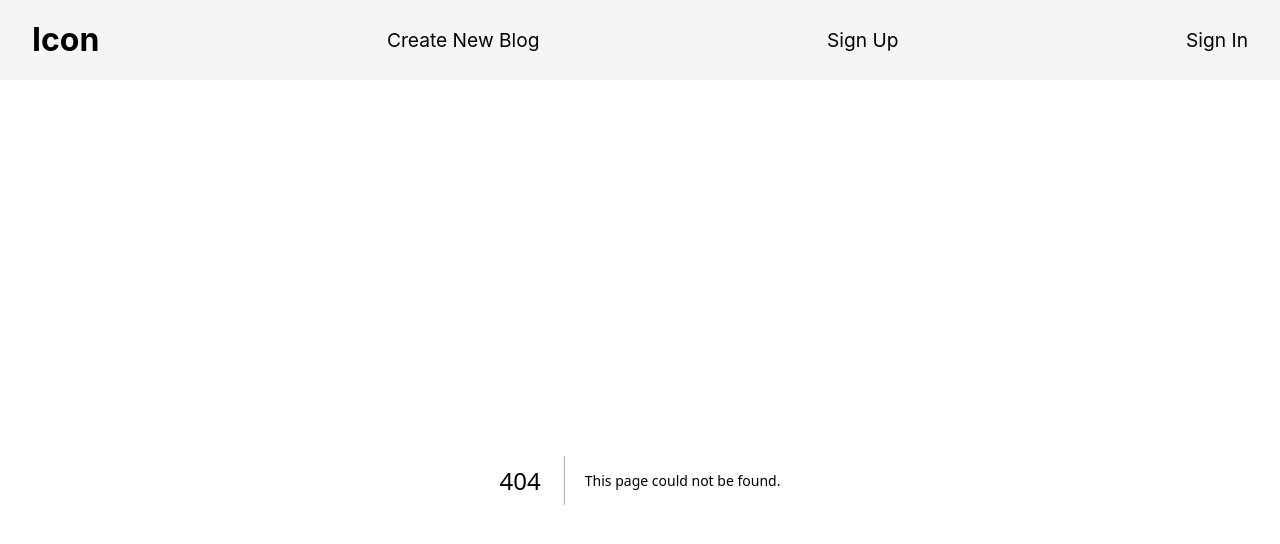
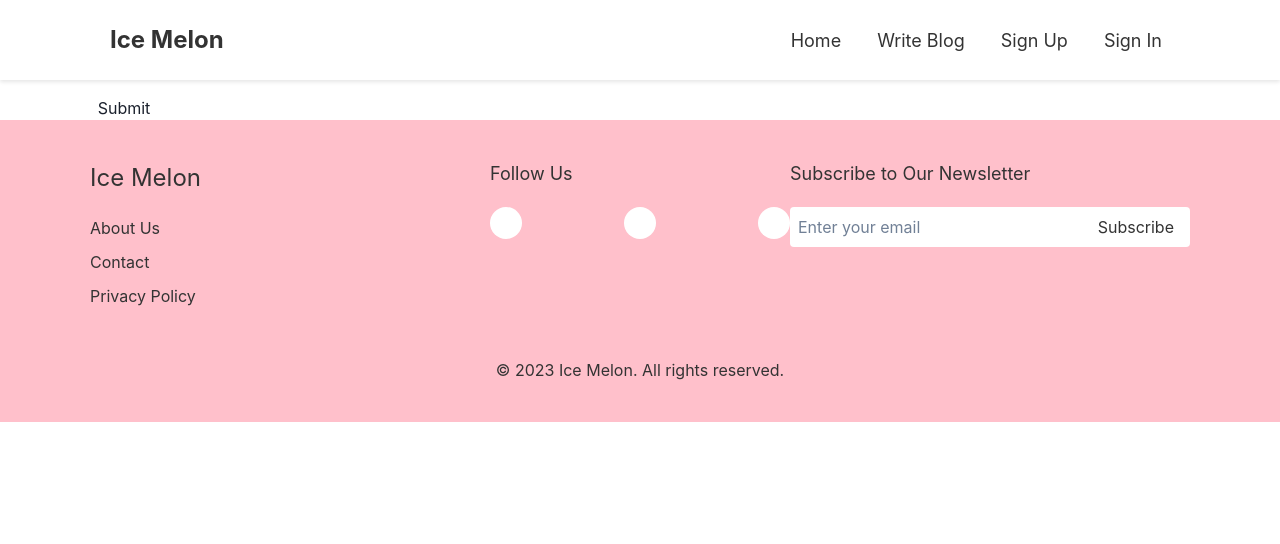
Before and after one commit to MythOfSagar/ice_melon_project, a Next.js app in the folder frontend/: page /signin in a window 1280 px wide. Before the commit this address had no page. Shown: the top 544 px of the page. Built offline with nearby package versions, Linux system fonts and the light colour scheme.

Commit message:
Stylised Components

```diff
--- /dev/null
+++ b/frontend/components/Footer.tsx
@@ -0,0 +1,66 @@
+import React from 'react';
+import Link from 'next/link';
+import styles from '../styles/Footer.module.css'
+
+const Footer: React.FC = () => {
+  return (
+    <footer className={styles.footer}>
+      <div className={styles.container}>
+        <div className={styles.navigation}>
+          <h2 className={styles.title}>Ice Melon</h2>
+          <nav>
+            <ul className={styles.list}>
+              <li className={styles.item}>
+                <Link href="/" legacyBehavior>
+                  <a>About Us</a>
+                </Link>
+              </li>
+              <li className={styles.item}>
+                <Link href="/" legacyBehavior>
+                  <a>Contact</a>
+                </Link>
+              </li>
+              <li className={styles.item}>
+                <Link href="/" legacyBehavior>
+                  <a>Privacy Policy</a>
+                </Link>
+              </li>
+            </ul>
+          </nav>
+        </div>
+        <div className={styles.social}>
+          <h3 className={styles.subtitle}>Follow Us</h3>
+          <ul className={styles.icons}>
+            <li className={styles.icon}>
+              <a href="https://www.facebook.com/icemelon">
+                <i className="fab fa-facebook"></i>
+              </a>
+            </li>
+            <li className={styles.icon}>
+              <a href="https://twitter.com/icemelon">
+                <i className="fab fa-twitter"></i>
+              </a>
+            </li>
+            <li className={styles.icon}>
+              <a href="https://www.instagram.com/icemelon">
+                <i className="fab fa-instagram"></i>
+              </a>
+            </li>
+          </ul>
+        </div>
+        <div className={styles.newsletter}>
+          <h3 className={styles.subtitle}>Subscribe to Our Newsletter</h3>
+          <form className={styles.form}>
+            <input type="email" placeholder="Enter your email" className={styles.input} />
+            <button type="submit" className={styles.button}>Subscribe</button>
+          </form>
+        </div>
+      </div>
+      <div className={styles.copy}>
+        <p>&copy; 2023 Ice Melon. All rights reserved.</p>
+      </div>
+    </footer>
+  );
+};
+
+export default Footer;
--- a/frontend/components/Navbar.tsx
+++ b/frontend/components/Navbar.tsx
@@ -1,11 +1,17 @@
-import React, { useContext, useEffect } from 'react'
-import Link from 'next/link';
-import { MyContext, MyContextType } from '@/context/mycontext';
-import styles from '../styles/Navbar.module.css'
+import React, { useContext, useEffect, useState } from "react";
+import Link from "next/link";
+ import styles from "../styles/Navbar.module.css";
+import { MyContext, MyContextType } from "@/context/mycontext";
+import { FaBars, FaTimes } from "react-icons/fa";
 
 
 
-const Navbar = () => {
+const Navbar: React.FC = () => {
+  const [isOpen, setIsOpen] = useState<boolean>(false);
+
+  const handleMenuClick = () => {
+    setIsOpen(!isOpen);
+  };
 
   const { setData, data } = useContext<MyContextType>(MyContext);
 
@@ -18,27 +24,43 @@ const Navbar = () => {
       }
     }
   }, [])
+
   return (
-    <div className={styles.navbar}>
-      <Link href={'/'} legacyBehavior>
-        <a className={styles.logo}>
-          Icon
-        </a>
-      </Link>
+    <nav className={styles.navbar}>
+      <div className={styles.container}>
+        <div className={styles.logo}>
+          <Link href="/" legacyBehavior>
+            <a>Ice Melon</a>
+          </Link>
+        </div>
+        <div className={styles.menuIcon} onClick={handleMenuClick}>
+          {isOpen ? <FaTimes /> : <FaBars />}
+        </div>
+        <ul className={`${styles.menu} ${isOpen ? styles.show : ""}`}>
+          <li>
+            <Link href="/"  legacyBehavior>
+              <a onClick={()=>setIsOpen(false)}>Home</a>
+            </Link>
+          </li>
+          <li>
+            <Link href="/writeblog"  legacyBehavior>
+              <a onClick={()=>setIsOpen(false)}>Write Blog</a>
+            </Link>
+          </li>
+          <li>
+            <Link href="/signup"  legacyBehavior>
+              <a onClick={()=>setIsOpen(false)}>Sign Up</a>
+            </Link>
+          </li>
+          <li>
+            <Link href={data.token ? '/account' : '/signin'}  legacyBehavior>
+              <a onClick={()=>setIsOpen(false)}>{data.token ? 'Account' : 'Sign In'}</a>
+            </Link>
+          </li>
+        </ul>
+      </div>
+    </nav>
+  );
+};
 
-      <Link href={'/createblog'} legacyBehavior>
-        <a className={styles.navLink}>Create New Blog</a>
-      </Link>
-
-      <Link href={'/register'} legacyBehavior>
-        <a className={styles.navLink}>Sign Up</a>
-      </Link>
-
-      <Link href={data.token ? '/account' : '/login'} legacyBehavior>
-        <a className={styles.navLink}>{data.token ? 'Account' : 'Sign In'}</a>
-      </Link>
-    </div>
-  )
-}
-
-export default Navbar
+export default Navbar;
--- a/frontend/package.json
+++ b/frontend/package.json
@@ -7,7 +7,7 @@
     "build": "next build",
     "start": "next start",
     "lint": "next lint",
-    "export":"next build && next export",
+    "export": "next build && next export",
     "prod_start": "NODE_ENV=production node server.js"
   },
   "dependencies": {
@@ -24,6 +24,7 @@
     "next": "13.2.1",
     "react": "18.2.0",
     "react-dom": "18.2.0",
+    "react-icons": "^4.8.0",
     "styled-components": "^5.3.6",
     "typescript": "4.9.5"
   }
--- a/frontend/pages/_app.tsx
+++ b/frontend/pages/_app.tsx
@@ -3,15 +3,11 @@ import '@/styles/globals.css'
 import type { AppProps } from 'next/app'
 import { ChakraProvider } from '@chakra-ui/react'
 import { useState } from 'react';
-import { Blog, dataType, MyContext } from '../context/mycontext'
+import { dataType, MyContext } from '../context/mycontext'
+import Footer from '@/components/Footer';
+
 
 export default function App({ Component, pageProps }: AppProps) {
-
-
-
-
-
-
 
   const [data, setData] = useState<dataType>({
     userId: null,
@@ -24,6 +20,7 @@ export default function App({ Component, pageProps }: AppProps) {
       <ChakraProvider>
         <Navbar />
         <Component {...pageProps} />
+        <Footer/>
       </ChakraProvider>
     </MyContext.Provider>
   </>)
--- a/frontend/pages/register.tsx
+++ b/frontend/pages/signin.tsx
@@ -1,18 +1,18 @@
 import React, { useContext, useState } from 'react'
 import { useToast } from '@chakra-ui/react'
+import { useRouter } from 'next/router'
 import { MyContext, MyContextType, serverUrl } from '@/context/mycontext'
-import { useRouter } from 'next/router'
 import Head from 'next/head'
 
-const Register = () => {
+const SignIn = () => {
   const router = useRouter()
   const toast = useToast()
-  const { setData } = useContext<MyContextType>(MyContext);
+  const { data, setData } = useContext<MyContextType>(MyContext);
 
   const initialData = {
-    email: "",
     password: "",
-    userName: ""
+    userName: "",
+    email: ""
   }
 
   const [userData, setUserData] = useState(initialData)
@@ -20,47 +20,49 @@ const Register = () => {
   const handleChange = (e: React.ChangeEvent<HTMLInputElement>) => {
 
     const { title, value } = e.target
+    if (title === 'userName') {
+      setUserData({ ...userData, email: value, userName: value })
+    } else {
+      setUserData({ ...userData, [title]: value })
+    }
 
-    setUserData({ ...userData, [title]: value })
+
 
   }
   const handleSubmit = async (e: React.FormEvent<HTMLFormElement>) => {
     e.preventDefault()
 
-    await fetch(`${serverUrl}/users/signIn`, {
+    await fetch(`${serverUrl}/users/logIn`, {
       method: "POST",
       mode: "cors",
       headers: {
         "Content-Type": "application/json",
       },
       body: JSON.stringify(userData),
-    }).then(response => {
+    }).then(async(response) => {
       if (response.ok) {
-        setData({
-          userId: null,
-          token: null
-      })
-        if (typeof window !== 'undefined') {
-          localStorage.clear()
-        }
-        router.push('/login')
+        const details=await response.json()
+        console.log(details)
+        localStorage.setItem("iceMelonUser", JSON.stringify(details))
+        setData(details)
         toast({
-          title: 'Account created.',
-          description: "We've created your account for you.",
+          title: 'Successfully Loged In',
+          description: "You Can Continue Reading Blogs.",
           status: 'success',
           duration: 2500,
           isClosable: true,
         })
-      } else if (response.status === 409) {
+         router.push('/')
+      } else if (response.status === 401) {
         toast({
-          title: `Email Already Exists, You Can Login Back.`,
+          title: `Wrong Password`,
           status: 'error',
           isClosable: true,
         })
       }
-      else if (response.status === 410) {
+      else if (response.status === 402) {
         toast({
-          title: `UserName Already Exists, Please choose another One.`,
+          title: `${userData.userName} not found.`,
           status: 'error',
           isClosable: true,
         })
@@ -75,11 +77,7 @@ const Register = () => {
     })
       .catch(error => {
         console.error(error);
-        toast({
-          title: `Error Occured Please Try Again.`,
-          status: 'error',
-          isClosable: true,
-        })
+
       });
 
 
@@ -88,7 +86,7 @@ const Register = () => {
   return (
     <div>
       <Head>
-        <title>Sign Up</title>
+        <title>Sign In</title>
         <meta name="description" content="Generated by create next app" />
         <meta name="viewport" content="width=device-width, initial-scale=1" />
         <link rel="icon" href="/favicon.ico" />
@@ -97,18 +95,12 @@ const Register = () => {
         <form method="post"
           onSubmit={handleSubmit}
           style={{ width: 'fit-content', display: 'flex', flexDirection: 'column' }}>
-          <label>UserName:</label>
+          <label>UserName or Email</label>
           <input
             value={userData.userName}
             onChange={handleChange}
             type="text"
             title="userName" />
-          <label >Email:</label>
-          <input
-            value={userData.email}
-            onChange={handleChange}
-            type="email"
-            title="email" />
           <label >Password:</label>
           <input
             value={userData.password}
@@ -122,4 +114,4 @@ const Register = () => {
   )
 }
 
-export default Register
+export default SignIn
--- a/frontend/pages/createblog.tsx
+++ b/frontend/pages/writeblog.tsx
@@ -7,7 +7,7 @@ import { useRouter } from 'next/router'
 import Head from 'next/head'
 
 
-const CreateBlog = () => {
+const WriteBlog = () => {
 
   const router = useRouter()
   const toast = useToast()
@@ -134,4 +134,4 @@ const CreateBlog = () => {
   )
 }
 
-export default CreateBlog
+export default WriteBlog
--- /dev/null
+++ b/frontend/styles/Footer.module.css
@@ -0,0 +1,112 @@
+/* Footer container */
+.footer {
+    background-color: pink;
+    color: #333;
+    padding: 40px 0;
+  }
+
+  /* Footer container with max-width */
+  .container {
+    max-width: 1100px;
+    margin: 0 auto;
+    display: flex;
+    flex-wrap: wrap;
+    justify-content: space-between;
+  }
+
+  /* Navigation section */
+  .navigation {
+    flex: 1 0 300px;
+  }
+
+  /* Title of website */
+  .title {
+    font-size: 24px;
+    margin-bottom: 20px;
+  }
+
+  /* Navigation links */
+  .list {
+    list-style: none;
+    margin: 0;
+    padding: 0;
+  }
+
+  /* Navigation links items */
+  .item {
+    margin-bottom: 10px;
+  }
+
+  /* Social media section */
+  .social {
+    flex: 1 0 200px;
+  }
+
+  /* Social media subtitle */
+  .subtitle {
+    font-size: 18px;
+    margin-bottom: 20px;
+  }
+
+  /* Social media icons */
+  .icons {
+    list-style: none;
+    margin: 0;
+    padding: 0;
+    display: flex;
+    flex-wrap: wrap;
+    justify-content: space-between;
+  }
+
+  /* Social media icon item */
+  .icon {
+    width: 32px;
+    height: 32px;
+    margin-bottom: 10px;
+    display: flex;
+    align-items: center;
+    justify-content: center;
+    border-radius: 50%;
+    background-color: #fff;
+    color: #333;
+  }
+
+  /* Newsletter section */
+  .newsletter {
+    flex: 1 0 300px;
+  }
+
+  /* Newsletter subtitle */
+  .subtitle {
+    font-size: 18px;
+    margin-bottom: 20px;
+  }
+
+  /* Newsletter form */
+  .form {
+    display: flex;
+  }
+
+  /* Newsletter input */
+  .input {
+    flex: 1;
+    padding: 8px;
+    border: none;
+    border-radius: 4px 0 0 4px;
+  }
+
+  /* Newsletter button */
+  .button {
+    background-color: #fff;
+    color: #333;
+    border: none;
+    padding: 8px 16px;
+    border-radius: 0 4px 4px 0;
+    cursor: pointer;
+  }
+
+  /* Copyright section */
+  .copy {
+    text-align: center;
+    margin-top: 40px;
+  }
--- a/frontend/styles/Navbar.module.css
+++ b/frontend/styles/Navbar.module.css
@@ -1,25 +1,83 @@
 .navbar {
+    position: fixed;
+    top: 0;
+    left: 0;
+    right: 0;
+    height: 80px;
+    background-color: #fff;
+    box-shadow: 0 2px 4px rgba(0, 0, 0, 0.1);
+    z-index: 100;
+  }
+
+  .container {
+    max-width: 1100px;
+    margin: 0 auto;
     display: flex;
     justify-content: space-between;
     align-items: center;
-    padding: 1rem 2rem;
-    background-color: #F5F5F5;
+    height: 100%;
+    padding: 0 20px;
   }
 
-  .logo {
-    font-size: 2rem;
-    font-weight: bold;
-    color: #000;
-    text-decoration: none;
+  .logo a {
+    font-size: 24px;
+    font-weight: 700;
+    color: #333;
   }
 
-  .navLink {
-    font-size: 1.2rem;
-    color: #000;
-    text-decoration: none;
-    margin-left: 1.5rem;
+  .menuIcon {
+    display: none;
+    font-size: 24px;
+    cursor: pointer;
   }
 
-  .navLink:hover {
-    color: #555;
+  .menu {
+    display: flex;
+    list-style: none;
+    margin: 0;
+    padding: 0;
+    font-size: 18px;
   }
+
+  .menu li {
+    margin-left: 20px;
+  }
+
+  .menu li:first-child {
+    margin-left: 0;
+  }
+
+  .menu a {
+    color: #333;
+    text-decoration: none;
+    padding: 8px;
+    border-radius: 4px;
+  }
+
+  .menu a:hover {
+    background-color: #f2f2f2;
+  }
+
+  @media screen and (max-width: 768px) {
+    .menuIcon {
+      display: block;
+    }
+
+    .menu {
+      display: none;
+      flex-direction: column;
+      position: absolute;
+      top: 80px;
+      left: 0;
+      right: 0;
+      background-color: pink
+    }
+
+    .menu.show {
+    display: flex;
+    }
+
+    .menu li {
+    margin: 10px 0;
+    }
+    }
```
Also changed, not shown: frontend/pages/signup.tsx (renamed from frontend/pages/login.tsx, +36 -28 lines), 1 other file (tests, documents, lock files or other folders).
